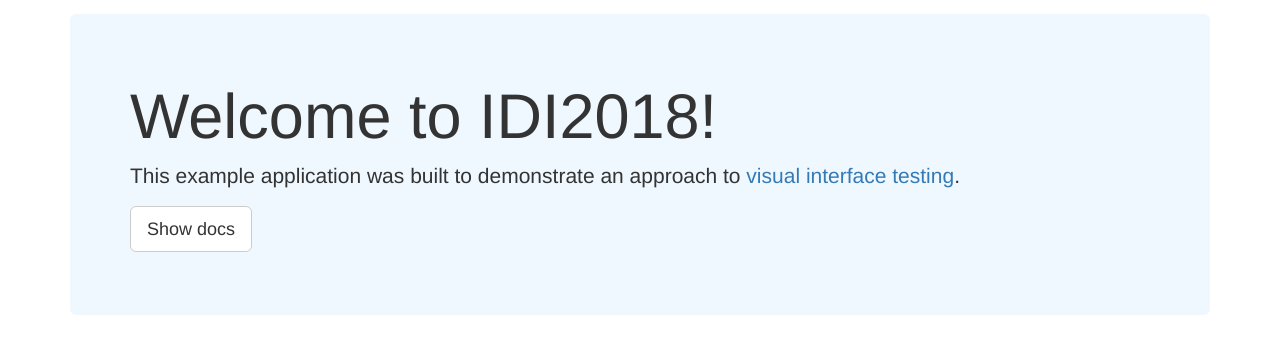
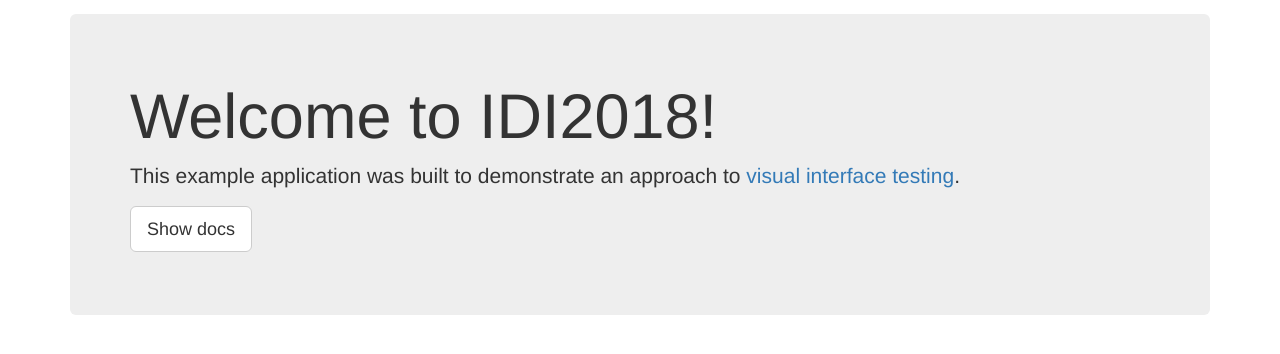
Before and after one commit to sterago/idi2018, a Flask app: template sample_app/templates/index.html in a window 1280 px wide. Shown: the top 354 px of the page. Run offline with Flask 2, Linux system fonts and the light colour scheme; the template is opened without the code that fills it, so the values that code supplies are empty; some libraries are stand-ins or nearby versions.

Commit message:
Testing deployment

```diff
--- a/sample_app/static/sample-app.css
+++ b/sample_app/static/sample-app.css
@@ -1,4 +1,3 @@
 .jumbotron {
   margin-top: 1em;
-  background-color: aliceblue;
 }
```
Also changed, not shown: 1 other file.
